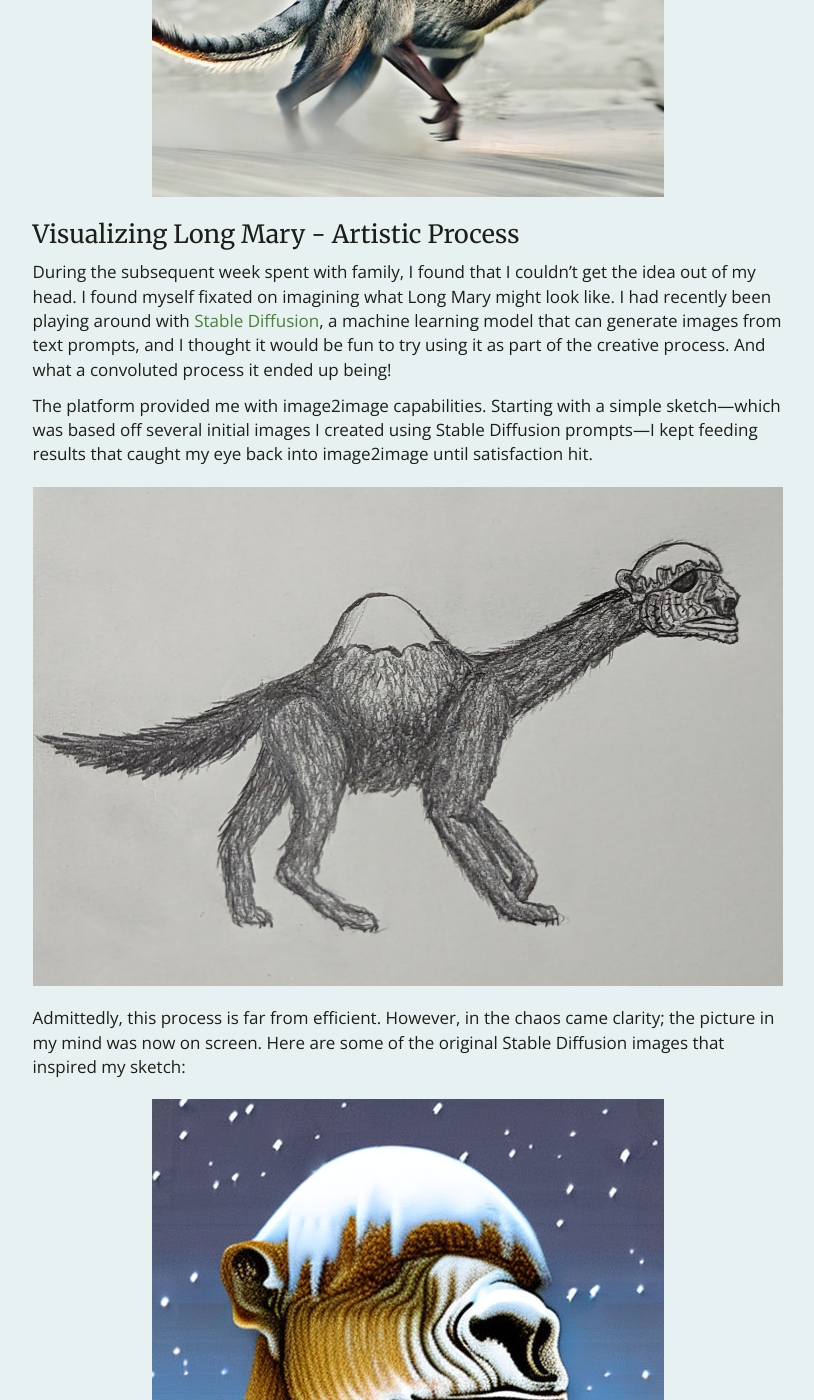
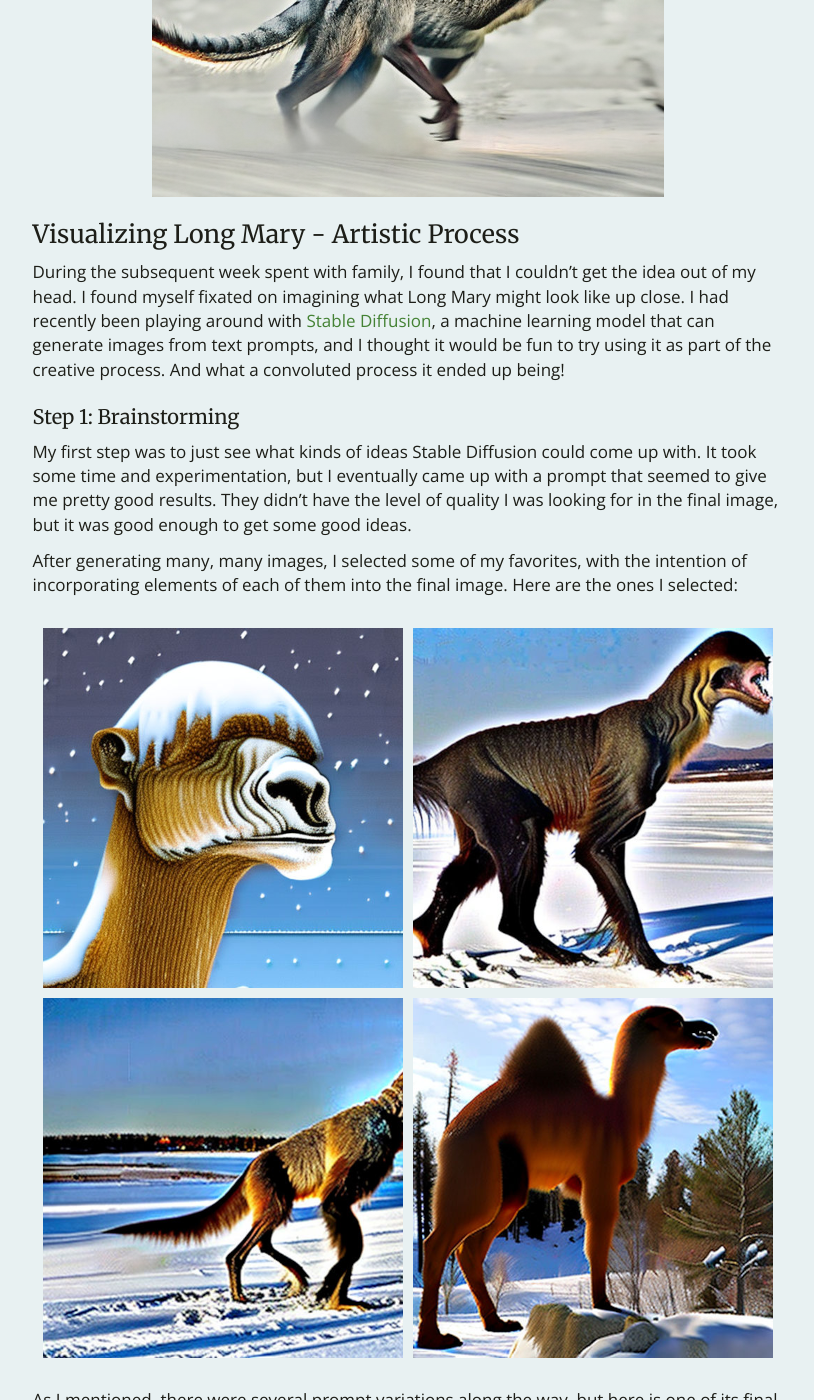
Before and after one commit to colececil/colececil.github.io, a Jekyll site: the page built from _posts/2023-09-16-inventing-a-new-cryptid.md, in a window 1280 px wide and 1400 px high, scrolled down 944 px. Shown: the whole window, without its empty margins (135-949 px from the left). Built offline with Jekyll 4.4.1, drawn with Linux system fonts in a browser that asks for light colours; some web fonts are replaced; comment, search, counter and statistics services are not loaded; some of the changed text lies outside the part shown.

Commit message:
More work on the Long Mary post

```diff
--- a/_posts/2023-09-16-inventing-a-new-cryptid.md
+++ b/_posts/2023-09-16-inventing-a-new-cryptid.md
@@ -18,22 +18,29 @@ Anyway, at one point while we were navigating these hazardous roads, I noticed a
 
 ## Visualizing Long Mary - Artistic Process
 
-During the subsequent week spent with family, I found that I couldn't get the idea out of my head. I found myself fixated on imagining what Long Mary might look like. I had recently been playing around with [Stable Diffusion](https://en.wikipedia.org/wiki/Stable_Diffusion), a machine learning model that can generate images from text prompts, and I thought it would be fun to try using it as part of the creative process. And what a convoluted process it ended up being!
+During the subsequent week spent with family, I found that I couldn't get the idea out of my head. I found myself fixated on imagining what Long Mary might look like up close. I had recently been playing around with [Stable Diffusion](https://en.wikipedia.org/wiki/Stable_Diffusion), a machine learning model that can generate images from text prompts, and I thought it would be fun to try using it as part of the creative process. And what a convoluted process it ended up being!
 
-The platform provided me with image2image capabilities. Starting with a simple sketch—which was based off several initial images I created using Stable Diffusion prompts—I kept feeding results that caught my eye back into image2image until satisfaction hit.
+### Step 1: Brainstorming
+
+My first step was to just see what kinds of ideas Stable Diffusion could come up with. It took some time and experimentation, but I eventually came up with a prompt that seemed to give me pretty good results. They didn't have the level of quality I was looking for in the final image, but it was good enough to get some good ideas.
+
+After generating many, many images, I selected some of my favorites, with the intention of incorporating elements of each of them into the final image. Here are the ones I selected:
+
+![Long Mary inspirations](/images/inventing-a-new-cryptid/long-mary-inspirations.png)
+
+As I mentioned, there were several prompt variations along the way, but here is one of its final iterations:
+
+> Photo of a cryptid, extremely long neck, so many vertebrae, short stubby legs, ugly misshapen head, a single hump on its back, long crooked fangs, matted fur, its fur is covered in snow, sasquatch, chupacabra, mange, crouching, crawling, dark snowy forest, trees, horror, creepy, grotesque, little nightmares, slightly blurry photo, nature photography, dusk, ultra realistic
+
+And here is the negative prompt that went with it:
+
+> hand drawn, illustrated, out of frame, hand drawn, cartoon, unreal engine
+
+### Step 2: Concept Sketch
 
 ![Concept sketch of Long Mary](/images/inventing-a-new-cryptid/long-mary-sketch.png)
 
-Admittedly, this process is far from efficient. However, in the chaos came clarity; the picture in my mind was now on screen. Here are some of the original Stable Diffusion images that inspired my sketch:
-
-![Long Mary inspiration 1](/images/inventing-a-new-cryptid/long-mary-inspiration-1.png)
-![Long Mary inspiration 2](/images/inventing-a-new-cryptid/long-mary-inspiration-2.png)
-![Long Mary inspiration 3](/images/inventing-a-new-cryptid/long-mary-inspiration-3.png)
-![Long Mary inspiration 4](/images/inventing-a-new-cryptid/long-mary-inspiration-4.png)
-
-So where does Long Mary reside, you ask? Here's the location on Google Maps that inspired our creation:
-
-![Screenshot of Long Mary's indigenous range on Google Maps](/images/inventing-a-new-cryptid/long-mary-location.png)
+### Step 3: Generation of Final Image
 
 ## A Twist: SCP Meets Long Mary
 
@@ -62,3 +69,5 @@ Creating Long Mary was a wild ride. The inception through a series of random eve
 I warmly invite your thoughts on Long Mary. Better yet, if you are inspired to invent your own cryptid, I'm intrigued to see your creations!
 
 So, did our random roadside sighting lead us astray or on a rewarding detour? Would you stumble upon a cryptid the next time you see a strangely shaped snow drift? Well, truth be told, only time—and Google Maps' faster route—can tell.
+
+![Map of Long Mary's approximate territory](/images/inventing-a-new-cryptid/long-mary-location.png)
```
Also changed, not shown: images/inventing-a-new-cryptid/long-mary-inspiration-1.png (deleted), images/inventing-a-new-cryptid/long-mary-inspiration-2.png (deleted), images/inventing-a-new-cryptid/long-mary-inspiration-3.png (deleted), images/inventing-a-new-cryptid/long-mary-inspiration-4.png (deleted), images/inventing-a-new-cryptid/long-mary-inspirations.png (added), images/inventing-a-new-cryptid/long-mary-location.png, images/inventing-a-new-cryptid/long-mary-sketch.png.
